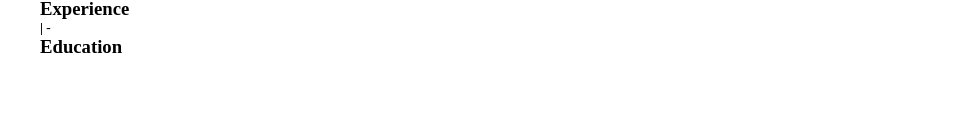
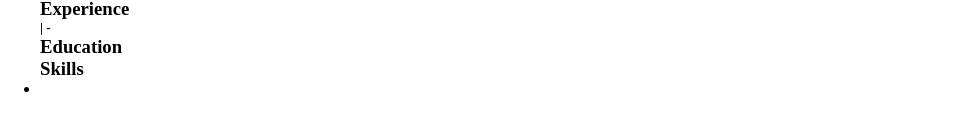
Before and after one commit to gavinv-m/cv-application, a React (Vite) app: page / in a window 1280 px wide. Shown: the part 390-520 px from the top of the page, without its empty margins (0-980 px from the left). Built offline with nearby package versions, Linux system fonts and the light colour scheme.

Commit message:
feat: Display skills in main container

```diff
--- a/src/main/ResumeMain.jsx
+++ b/src/main/ResumeMain.jsx
@@ -1,13 +1,14 @@
 import ExpEduContainer from '../../ExpEduContainer';
+import SkillsCertsContainer from './SkillsCertsContainer';
 
-export default function ResumeMain({ experience, education }) {
+export default function ResumeMain({ experience, education, skills }) {
   return (
     <div className="resume-main">
       <ExpEduContainer
         experience={experience}
         education={education}
       ></ExpEduContainer>
-      <div className="skills-certs-container"></div>
+      <SkillsCertsContainer skills={skills}></SkillsCertsContainer>
     </div>
   );
 }
--- /dev/null
+++ b/src/main/SkillsCertsContainer.jsx
@@ -0,0 +1,14 @@
+export default function SkillsCertsContainer({ skills }) {
+  return (
+    <div className="skills-certs-container">
+      <div className="skills-container">
+        <h3>Skills</h3>
+        <ul>
+          {skills.map((skill) => (
+            <li key={skill.key}>{skill.skill}</li>
+          ))}
+        </ul>
+      </div>
+    </div>
+  );
+}
```
